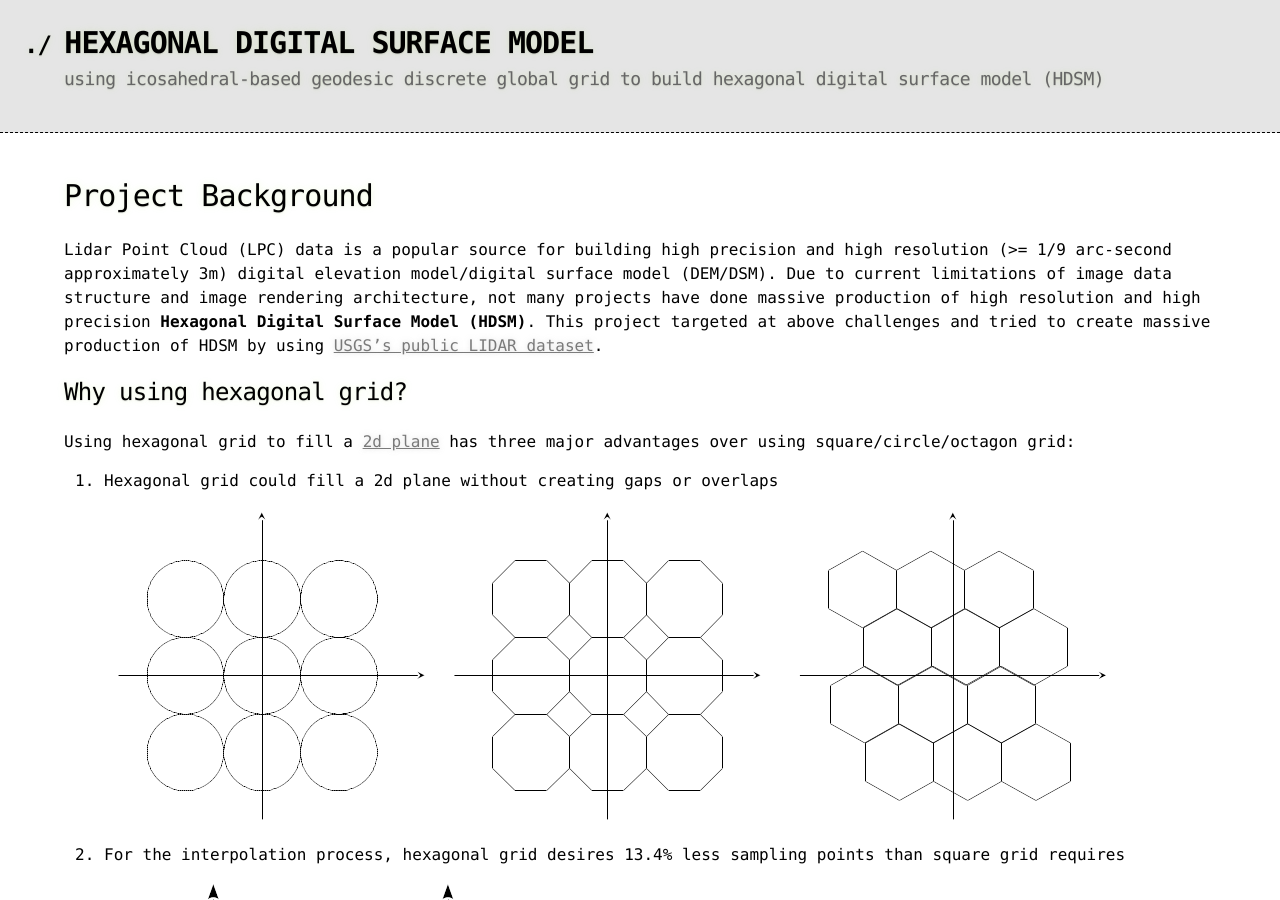
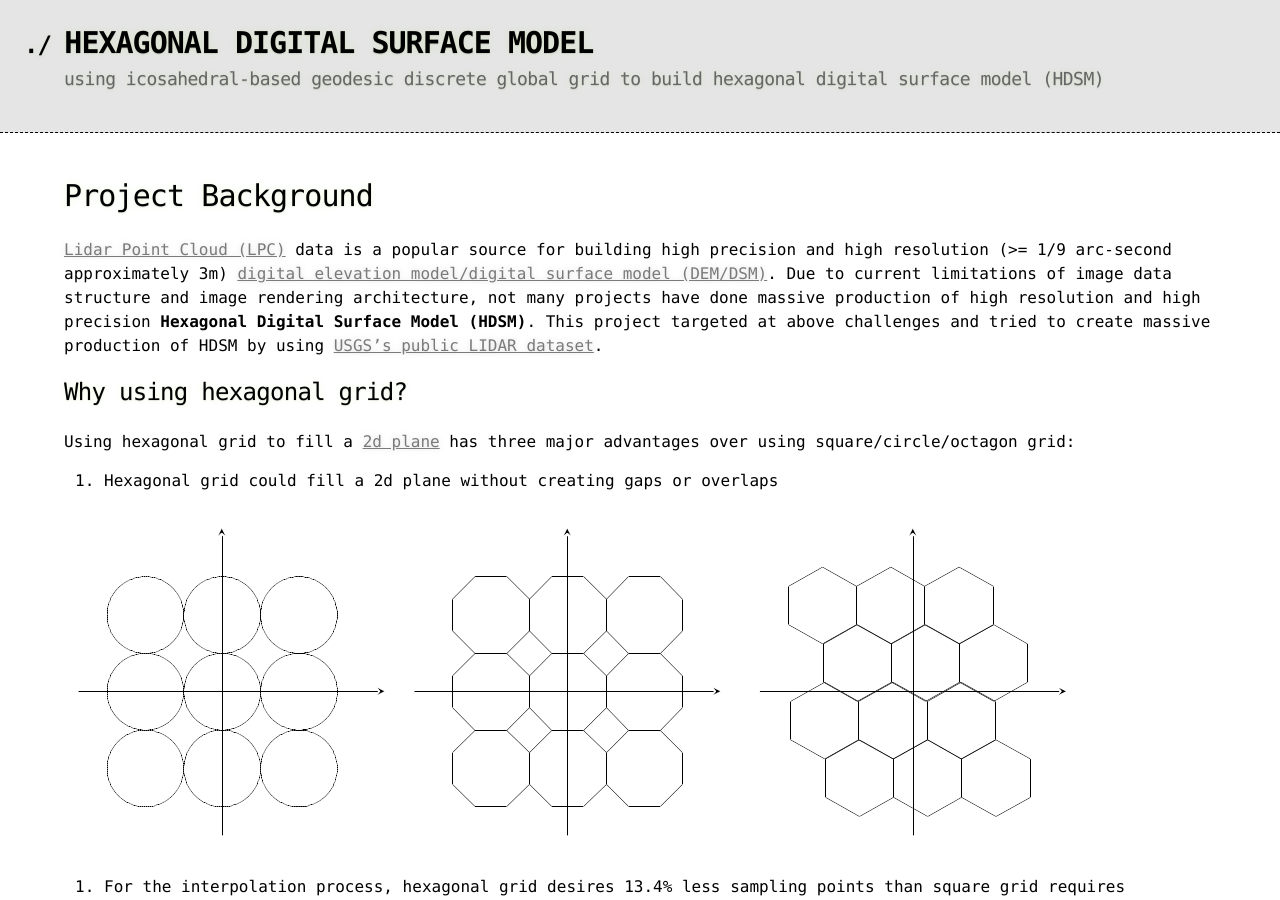
Before and after one commit to yanfuzhou/yanfuzhou.github.io, a Jekyll site: the page built from index.md, in a window 1280 px wide and 900 px high. Built offline with Jekyll 4.4.1, drawn with Linux system fonts in a browser that asks for light colours; our own code applies the rules of GitHub Pages for plain Markdown files; part of the change alters nothing that is shown.

```diff
--- a/index.md
+++ b/index.md
@@ -4,8 +4,8 @@ layout: yanfu
 
 # [](#header-1)Project Background
 
-Lidar Point Cloud (LPC) data is a popular source for building high precision and high resolution (>= 1/9 arc-second approximately 3m)
-digital elevation model/digital surface model (DEM/DSM). Due to current limitations of image data structure and image rendering architecture,
+[Lidar Point Cloud (LPC)](https://oceanservice.noaa.gov/facts/lidar.html) data is a popular source for building high precision and high resolution (>= 1/9 arc-second approximately 3m)
+[digital elevation model/digital surface model (DEM/DSM)](http://www.gisresources.com/confused-dem-dtm-dsm/). Due to current limitations of image data structure and image rendering architecture,
 not many projects have done massive production of high resolution and high precision **Hexagonal Digital Surface Model (HDSM)**.
 This project targeted at above challenges and tried to create massive production of HDSM by using
 [USGS's public LIDAR dataset](https://www.sciencebase.gov/catalog/item/4f70ab64e4b058caae3f8def).
@@ -15,11 +15,17 @@ This project targeted at above challenges and tried to create massive production
 Using hexagonal grid to fill a [2d plane](https://www.mathsisfun.com/geometry/plane.html) has three major advantages over using square/circle/octagon grid:
 
 1. Hexagonal grid could fill a 2d plane without creating gaps or overlaps
+
 ![](./images/s1_adv_01.png)
+
 2. For the interpolation process, hexagonal grid desires 13.4% less sampling points than square grid requires
+
 ![](./images/s1_adv_02.png)
+
 3. For building drainage networks on an elevation model, hexagonal grid could maintain streamflow direction better than square grid
 (See paper: [De Sousa, 2006](http://citeseerx.ist.psu.edu/viewdoc/download?doi=10.1.1.485.7483&rep=rep1&type=pdf))
+
+![](./images/s1_adv_03.png)
 
 # [](#header-1)Project Details
 
```
